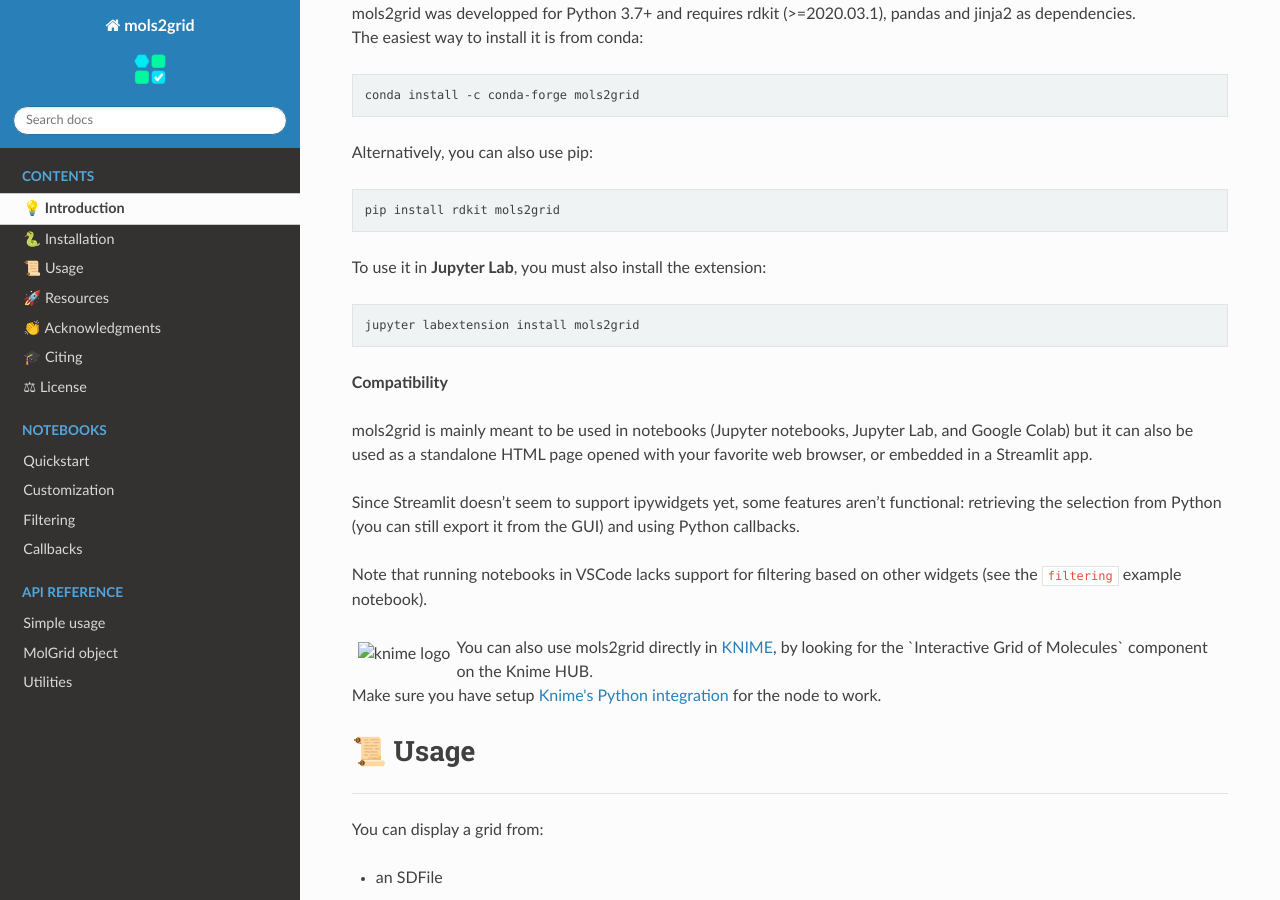
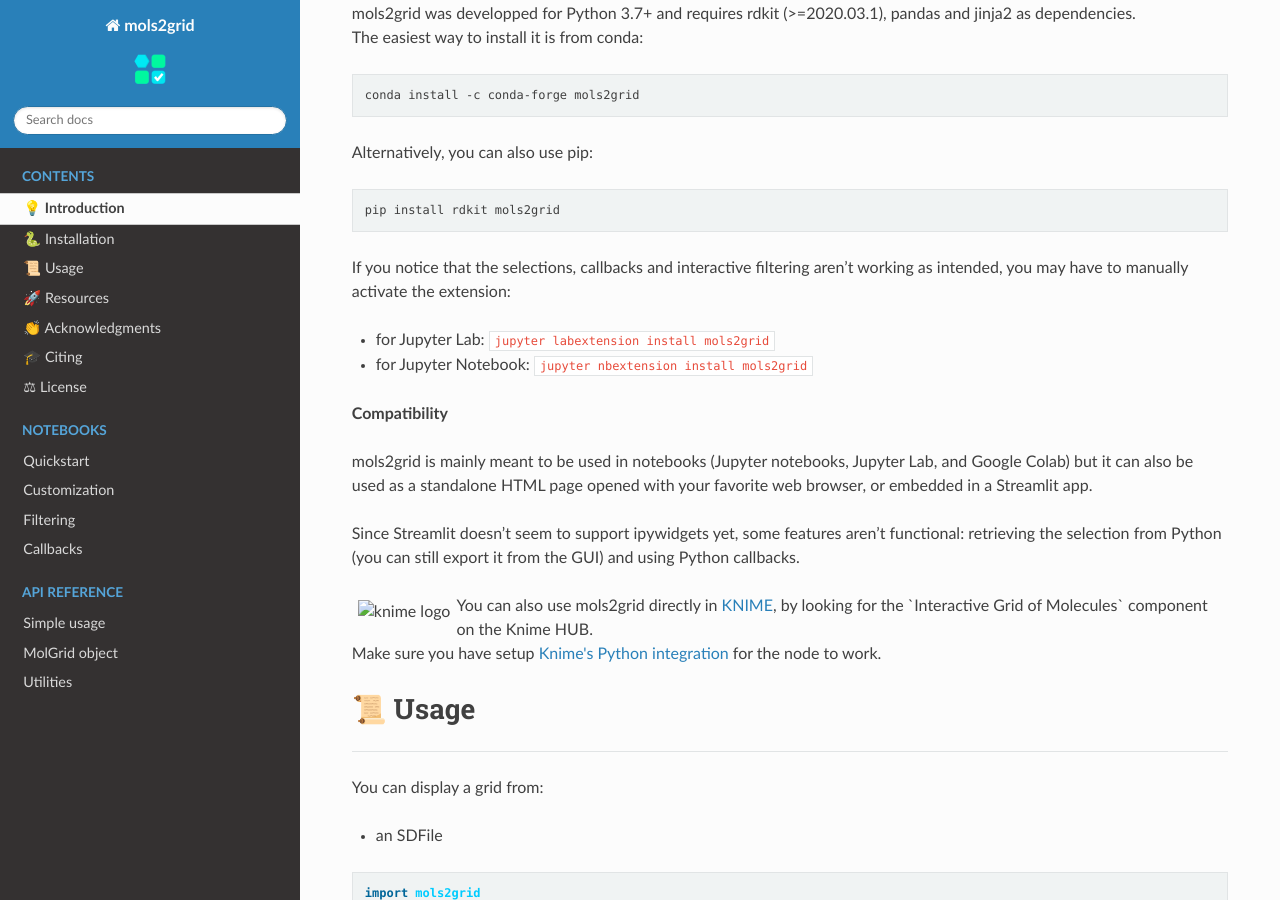
Before and after one commit to cbouy/mols2grid, a Sphinx documentation site: the page built from docs/contents.md, in a window 1280 px wide and 900 px high, scrolled down 1198 px. Built offline with Sphinx 7.4.7 and the Read the Docs theme 2.0.0, drawn with Linux system fonts in a browser that asks for light colours.

Commit message:
update docs

````diff
--- a/docs/contents.md
+++ b/docs/contents.md
@@ -29,18 +29,15 @@
 pip install rdkit mols2grid
 ```
 
-To use it in **Jupyter Lab**, you must also install the extension:
-```shell
-jupyter labextension install mols2grid
-```
+If you notice that the selections, callbacks and interactive filtering aren't working as intended, you may have to manually activate the extension:
+- for Jupyter Lab: `jupyter labextension install mols2grid`
+- for Jupyter Notebook: `jupyter nbextension install mols2grid`
 
 **Compatibility**
 
 mols2grid is mainly meant to be used in notebooks (Jupyter notebooks, Jupyter Lab, and Google Colab) but it can also be used as a standalone HTML page opened with your favorite web browser, or embedded in a Streamlit app.
 
 Since Streamlit doesn't seem to support ipywidgets yet, some features aren't functional: retrieving the selection from Python (you can still export it from the GUI) and using Python callbacks.
-
-Note that running notebooks in VSCode lacks support for filtering based on other widgets (see the `filtering` example notebook).
 
 <img alt="knime logo" align="left" style="padding:6px" src="https://www.knime.com/sites/default/files/favicons/favicon-32x32.png"/>
 <p>You can also use mols2grid directly in <a href="https://www.knime.com/">KNIME</a>, by looking for the `Interactive Grid of Molecules` component on the Knime HUB.<br/>
````
Also changed, not shown: docs/notebooks/filtering.ipynb.
